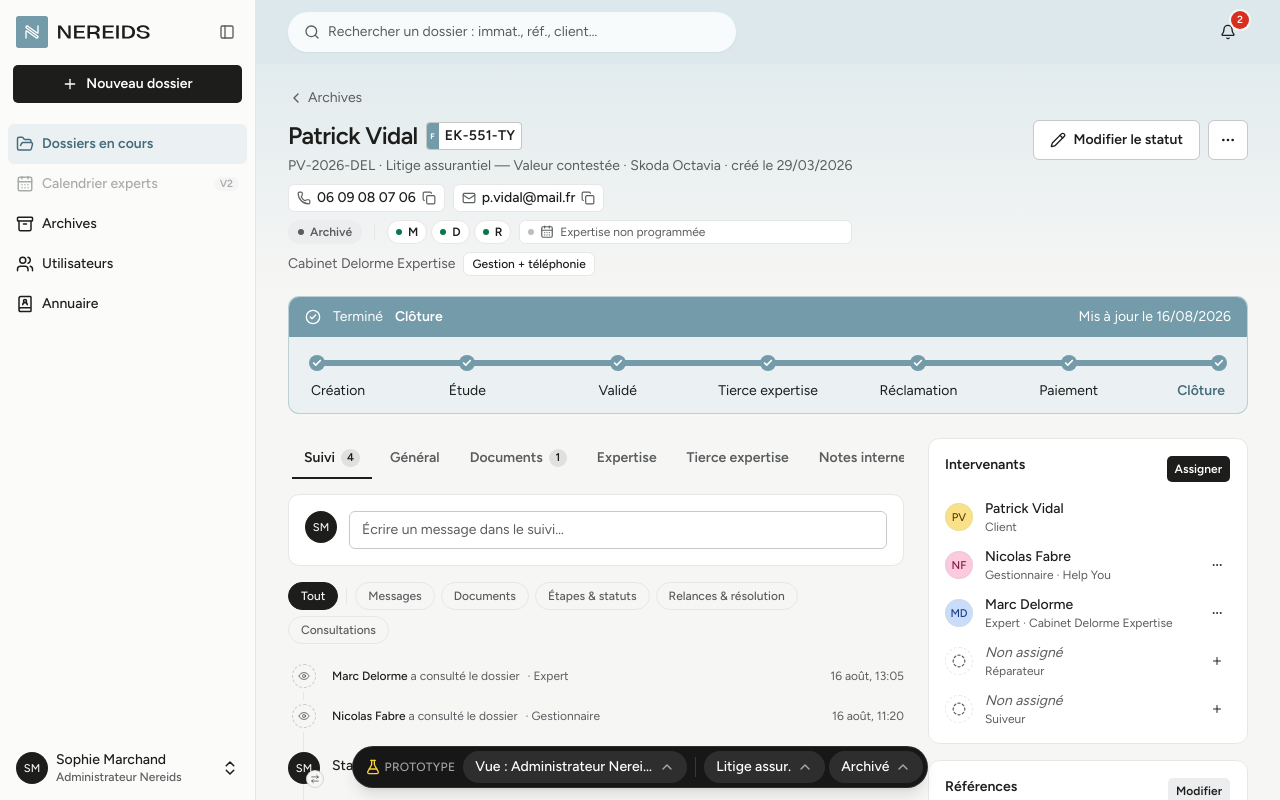
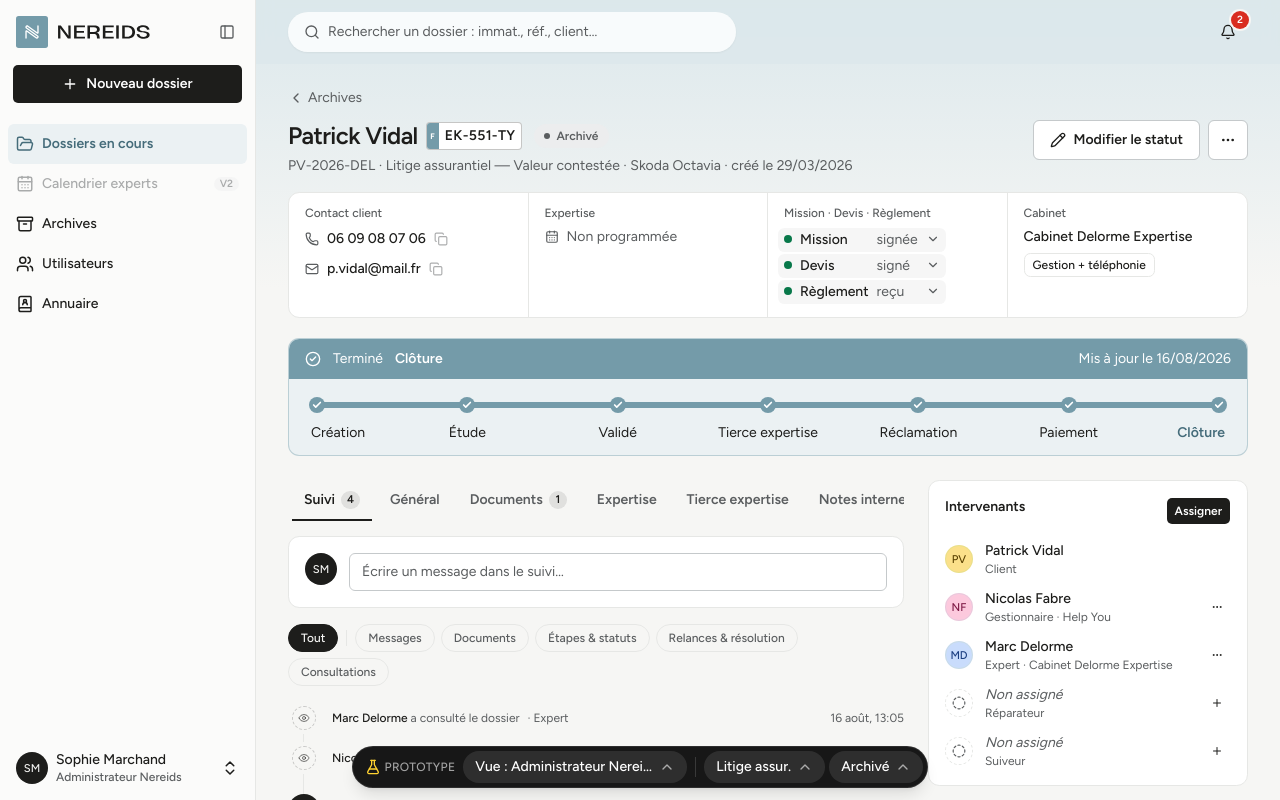
Before and after one commit to juliegaladrim-ux/Nereids, a Next.js app: page /admin/dossiers/NER-2026-0031 in a window 1280 px wide. Shown: the top 800 px of the page. Built offline with nearby package versions, Linux system fonts and the light colour scheme.

Commit message:
En-tête du dossier : statut à côté du titre, repères regroupés dans une carte à colonnes (contact, expertise, M/D/R, cabinet) ; voyants M/D/R en sélecteurs
Co-Authored-By: Claude Opus 5.5 <noreply@anthropic.com>

```diff
--- a/src/components/status-badge.tsx
+++ b/src/components/status-badge.tsx
@@ -1,4 +1,4 @@
-import { CalendarDays, Clock, Phone } from "lucide-react"
+import { CalendarDays, ChevronDown, Clock, Phone } from "lucide-react"
 
 import { cn } from "@/lib/utils"
 import {
@@ -67,7 +67,7 @@ export function LateBadge({ days, className }: { days: number; className?: strin
 // Orange plus vif que celui des statuts « En attente » : sur une simple pastille, il tirait sur le marron
 const VALIDATION_DOT: Record<ValidationState, string> = { ok: "bg-tone-done", en_attente: "bg-orange-500", a_faire: "bg-tone-alert" }
 
-/** Voyants M / D / R : mission signée, devis signé, règlement reçu — avec onChange, chaque voyant se passe à la main */
+/** Voyants M / D / R : mission signée, devis signé, règlement reçu — une ligne par voyant ; avec onChange, chaque voyant se passe à la main */
 export function ValidationPills({
   validation,
   onChange,
@@ -77,11 +77,24 @@ export function ValidationPills({
   onChange?: (key: keyof ClientValidation, state: ValidationState) => void
   className?: string
 }) {
+  // Sous-grille : libellés et états alignés en colonnes, un état long passe à la ligne sous lui-même
+  // Modifiable : chaque ligne a l'allure d'un sélecteur (fond, chevron) pour qu'on comprenne qu'elle se change au clic
+  const row = cn(
+    "-mx-1.5 grid grid-cols-subgrid items-baseline gap-x-2 rounded-md px-1.5 py-0.5 text-left text-sm",
+    onChange ? "col-span-4 my-px" : "col-span-3",
+  )
   return (
-    <span className={cn("inline-flex items-center gap-1", className)}>
+    <span className={cn("grid w-fit", onChange ? "grid-cols-[auto_auto_1fr_auto]" : "grid-cols-[auto_auto_1fr]", className)}>
       {VALIDATION_ITEMS.map((it) => {
         const state = validation[it.key]
-        const text = `${it.label} ${state === "ok" ? it.done : state === "en_attente" ? it.pending : it.todo}`
+        const status = state === "ok" ? it.done : state === "en_attente" ? it.pending : it.todo
+        const content = (
+          <>
+            <span className={cn("size-2 shrink-0 -translate-y-px rounded-full", VALIDATION_DOT[state])} />
+            <span className="font-medium">{it.label}</span>
+            <span className="text-muted-foreground">{status}</span>
+          </>
+        )
         if (onChange)
           return (
             <DropdownMenu key={it.key}>
@@ -89,14 +102,14 @@ export function ValidationPills({
                 render={
                   <button
                     type="button"
-                    aria-label={`${text} — modifier`}
-                    title={text}
-                    className="inline-flex h-6 cursor-pointer items-center gap-1.5 rounded-full border bg-card px-2 text-xs font-semibold hover:bg-muted"
+                    title="Modifier"
+                    aria-label={`${it.label} ${status} — modifier`}
+                    className={cn(row, "group cursor-pointer bg-muted/60 transition-colors hover:bg-muted data-[popup-open]:bg-muted")}
                   />
                 }
               >
-                <span className={cn("size-1.5 rounded-full", VALIDATION_DOT[state])} />
-                {it.letter}
+                {content}
+                <ChevronDown className="size-3.5 translate-y-0.5 self-start text-muted-foreground transition-colors group-hover:text-foreground" />
               </DropdownMenuTrigger>
               <DropdownMenuContent align="start" className="w-64">
                 <DropdownMenuGroup>
@@ -114,22 +127,9 @@ export function ValidationPills({
             </DropdownMenu>
           )
         return (
-          <Tooltip key={it.key}>
-            <TooltipTrigger
-              render={
-                <span
-                  aria-label={text}
-                  className={cn(
-                    "inline-flex h-6 cursor-default items-center gap-1.5 rounded-full border bg-card px-2 text-xs font-semibold",
-                  )}
-                />
-              }
-            >
-              <span className={cn("size-1.5 rounded-full", VALIDATION_DOT[state])} />
-              {it.letter}
-            </TooltipTrigger>
-            <TooltipContent>{text}</TooltipContent>
-          </Tooltip>
+          <span key={it.key} className={row}>
+            {content}
+          </span>
         )
       })}
     </span>
@@ -161,40 +161,31 @@ export function AbonnementBadge({ abonnement, className }: { abonnement?: Abonne
   )
 }
 
-/** Rendez-vous d'expertise dans l'en-tête : point vert = convocation faite, gris = pas encore */
+/** Rendez-vous d'expertise dans l'en-tête : date, lieu et état de la convocation, en clair */
 export function ExpertiseBadge({ dossier: d, className }: { dossier: Dossier; className?: string }) {
   const { date, lieu } = d.expertise
   const sent = convocationSent(d)
-  const day = date ? new Date(date).toLocaleDateString("fr-FR", { weekday: "short", day: "numeric", month: "short" }) : null
+  const day = date ? new Date(date).toLocaleDateString("fr-FR", { weekday: "long", day: "numeric", month: "long" }) : null
   const time = date ? new Date(date).toLocaleTimeString("fr-FR", { hour: "2-digit", minute: "2-digit" }) : null
-  const state = !date ? "Expertise non programmée" : sent ? "Convocation envoyée" : "Convocation pas encore envoyée"
+  if (!date)
+    return (
+      <span className={cn("inline-flex items-center gap-2 text-sm text-muted-foreground", className)}>
+        <CalendarDays className="size-3.5 shrink-0" /> Non programmée
+      </span>
+    )
   return (
-    <Tooltip>
-      <TooltipTrigger
-        render={
-          <span
-            aria-label={`Expertise — ${state}`}
-            className={cn("inline-flex h-6 max-w-full min-w-0 cursor-default items-center gap-1.5 rounded-md border bg-card px-2 text-xs", className)}
-          />
-        }
-      >
-        <span className={cn("size-1.5 shrink-0 rounded-full", sent && date ? "bg-tone-done" : "bg-muted-foreground/40")} />
+    <span className={cn("flex flex-col gap-0.5 text-sm", className)}>
+      <span className="inline-flex items-center gap-2 font-medium">
         <CalendarDays className="size-3.5 shrink-0 text-muted-foreground" />
-        {date ? (
-          <>
-            <span className="shrink-0 font-semibold first-letter:uppercase">
-              {day} · {time}
-            </span>
-            {lieu && <span className="truncate text-muted-foreground">{lieu}</span>}
-          </>
-        ) : (
-          <span className="text-muted-foreground">Expertise non programmée</span>
-        )}
-      </TooltipTrigger>
-      <TooltipContent>
-        {lieu && <p>{lieu}</p>}
-        <p>{state}</p>
-      </TooltipContent>
-    </Tooltip>
+        <span className="first-letter:uppercase">
+          {day} à {time}
+        </span>
+      </span>
+      {lieu && <span className="pl-5.5 text-muted-foreground">{lieu}</span>}
+      <span className="inline-flex items-center gap-2 pl-0.5 text-sm text-muted-foreground">
+        <span className={cn("mx-[3px] size-2 shrink-0 rounded-full", sent ? "bg-tone-done" : "bg-muted-foreground/40")} />
+        {sent ? "Convocation envoyée" : "Convocation pas encore envoyée"}
+      </span>
+    </span>
   )
 }
--- a/src/features/dossier/dossier-detail.tsx
+++ b/src/features/dossier/dossier-detail.tsx
@@ -434,38 +434,14 @@ export function DossierDetail({ id }: { id: string }) {
                 {isClient ? `${d.vehicule.marque} ${d.vehicule.modele}` : personneName(d.client)}
               </h1>
               <Immat value={d.vehicule.immat} className="h-7 text-sm" />
+              <StatusBadge status={d.status} className="ml-1" />
+              {late && showDeadline && <LateBadge days={lateDays(d)} />}
             </div>
             <p className="mt-1 text-sm text-muted-foreground">
               {d.ref} · {DOSSIER_TYPES[d.type].label}
               {subtype && ` — ${subtype}`}
               {!isClient && ` · ${d.vehicule.marque} ${d.vehicule.modele}`} · créé le {formatDate(d.createdAt)}
             </p>
-            {/* Coordonnées du client à portée de main : un clic copie */}
-            {!isClient && (d.client.phone || d.client.email) && (
-              <div className="mt-2 flex flex-wrap items-center gap-2">
-                {d.client.phone && <CopyChip icon={Phone} value={d.client.phone} />}
-                {d.client.email && <CopyChip icon={Mail} value={d.client.email} />}
-              </div>
-            )}
-            <div className="mt-2 flex flex-wrap items-center gap-2">
-              <StatusBadge status={d.status} />
-              {late && showDeadline && <LateBadge days={lateDays(d)} />}
-              {rights.pilot && (
-                <>
-                  <span className="mx-1 h-4 w-px bg-border" aria-hidden />
-                  {manager ? <EditableValidationPills dossier={d} /> : <ValidationPills validation={clientValidation(d)} />}
-                  <ExpertiseBadge dossier={d} className="max-w-md min-w-56 flex-1" />
-                </>
-              )}
-            </div>
-            {/* Nereids et gestionnaires : cabinet du dossier et abonnement souscrit */}
-            {canSeeNotes && cabinet && (
-              <div className="mt-2 flex flex-wrap items-center gap-2 text-sm">
-                <span className="text-muted-foreground">{cabinet.nom}</span>
-                <AbonnementBadge abonnement={cabinet.abonnement} />
-                {rights.telephonieSeule && <span className="text-xs text-muted-foreground">Consultation et traçage des appels dans le suivi uniquement</span>}
-              </div>
-            )}
           </div>
 
           {/* Intervenants (expert compris) : tout télécharger et déposer ses pièces, sans relance ni statut */}
@@ -526,6 +502,37 @@ export function DossierDetail({ id }: { id: string }) {
           </div>
           )}
         </div>
+
+        {/* Repères du dossier : une carte, une colonne étiquetée par sujet */}
+        {((!isClient && (d.client.phone || d.client.email)) || rights.pilot || (canSeeNotes && cabinet)) && (
+          <div className="mt-4 flex flex-wrap overflow-hidden rounded-xl border bg-card">
+            {/* Coordonnées du client à portée de main : un clic copie */}
+            {!isClient && (d.client.phone || d.client.email) && (
+              <HeaderCell label="Contact client">
+                {d.client.phone && <CopyLine icon={Phone} value={d.client.phone} />}
+                {d.client.email && <CopyLine icon={Mail} value={d.client.email} />}
+              </HeaderCell>
+            )}
+            {rights.pilot && (
+              <>
+                <HeaderCell label="Expertise">
+                  <ExpertiseBadge dossier={d} />
+                </HeaderCell>
+                <HeaderCell label="Mission · Devis · Règlement">
+                  {manager ? <EditableValidationPills dossier={d} /> : <ValidationPills validation={clientValidation(d)} />}
+                </HeaderCell>
+              </>
+            )}
+            {/* Nereids et gestionnaires : cabinet du dossier et abonnement souscrit */}
+            {canSeeNotes && cabinet && (
+              <HeaderCell label="Cabinet">
+                <span className="text-sm font-medium">{cabinet.nom}</span>
+                <AbonnementBadge abonnement={cabinet.abonnement} className="w-fit" />
+                {rights.telephonieSeule && <span className="text-xs text-muted-foreground">Consultation et traçage des appels dans le suivi uniquement</span>}
+              </HeaderCell>
+            )}
+          </div>
+        )}
       </div>
 
       {/* Client : dossier pas encore complété depuis l'invitation */}
@@ -688,7 +695,17 @@ export function DossierDetail({ id }: { id: string }) {
   )
 }
 
-function CopyChip({ icon: Icon, value }: { icon: React.ElementType; value: string }) {
+/** Colonne de la carte d'en-tête ; les séparateurs du bord gauche/haut sont rognés par la carte quand les colonnes passent à la ligne */
+function HeaderCell({ label, children }: { label: string; children: React.ReactNode }) {
+  return (
+    <div className="-mt-px -ml-px flex min-w-[14rem] flex-1 flex-col gap-1.5 border-t border-l px-4 py-3">
+      <p className="text-xs font-medium text-muted-foreground">{label}</p>
+      {children}
+    </div>
+  )
+}
+
+function CopyLine({ icon: Icon, value }: { icon: React.ElementType; value: string }) {
   return (
     <button
       type="button"
@@ -697,11 +714,11 @@ function CopyChip({ icon: Icon, value }: { icon: React.ElementType; value: strin
         navigator.clipboard?.writeText(value)
         toast.success("Copié", { description: value })
       }}
-      className="group inline-flex h-7 cursor-pointer items-center gap-1.5 rounded-md border bg-card px-2 text-sm transition-colors hover:border-foreground/30 hover:bg-muted/60"
+      className="group -mx-1.5 inline-flex w-fit max-w-full cursor-pointer items-center gap-2 rounded-md px-1.5 py-0.5 text-sm transition-colors hover:bg-muted"
     >
-      <Icon className="size-3.5 text-muted-foreground" />
-      <span className="font-medium">{value}</span>
-      <Copy className="size-3.5 text-muted-foreground transition-colors group-hover:text-foreground" />
+      <Icon className="size-3.5 shrink-0 text-muted-foreground" />
+      <span className="truncate font-medium">{value}</span>
+      <Copy className="size-3.5 shrink-0 text-muted-foreground/50 transition-colors group-hover:text-foreground" />
     </button>
   )
 }
```
